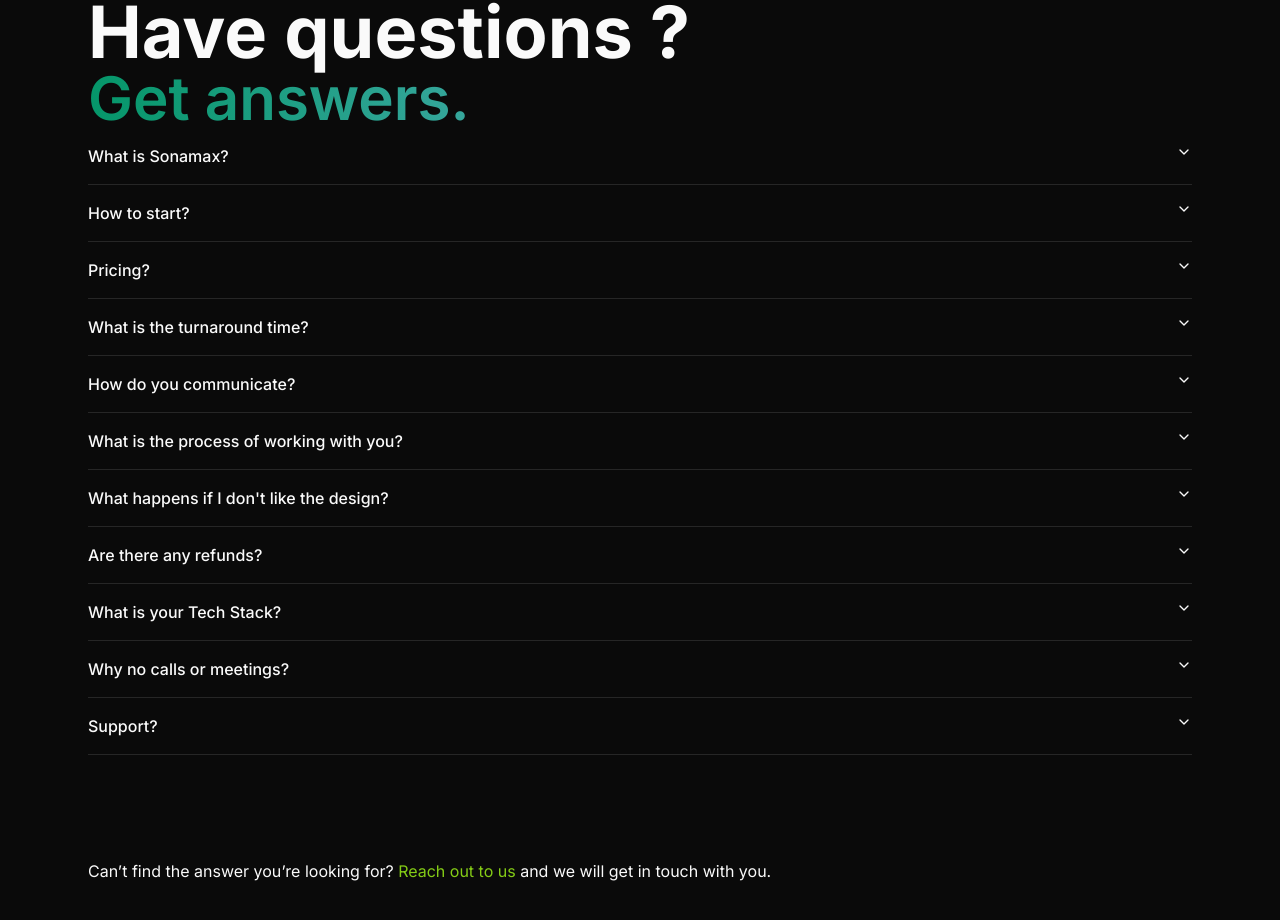
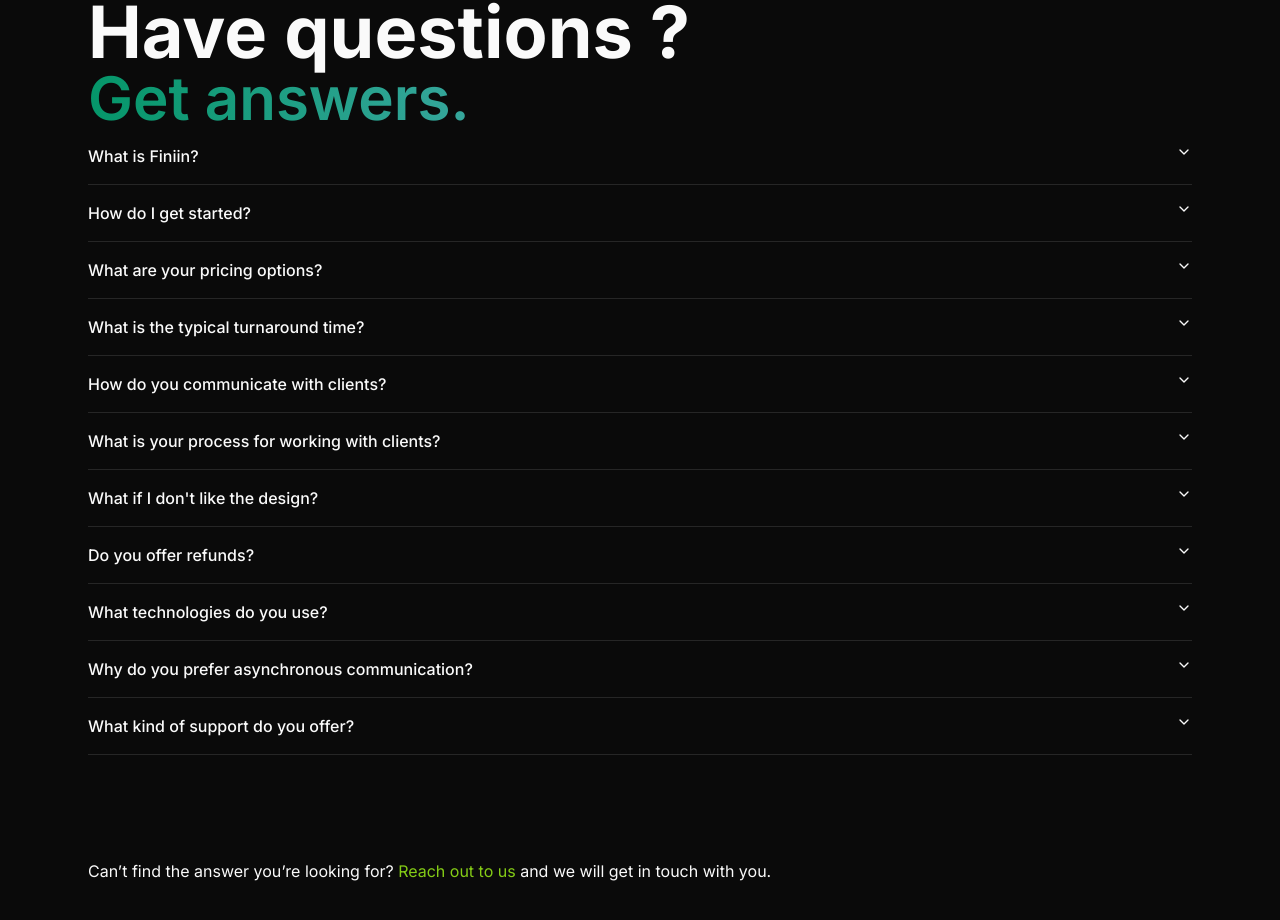
Before and after one commit to awelrisak/finiin, a Next.js app: page / in a window 1280 px wide. Shown: the part 8935-9855 px from the top of the page. Built offline with nearby package versions, Linux system fonts and the light colour scheme.

Commit message:
Update faq.tsx

```diff
--- a/src/components/marketing/faq.tsx
+++ b/src/components/marketing/faq.tsx
@@ -7,66 +7,61 @@ import {
 
 const faq = [
   {
-    question: "What is Sonamax?",
+    question: "What is Finiin?",
     answer:
-      "Sonamax is a full-fledged marketing agency that specializes in branding, web design, and digital marketing.",
+      "Finiin is a comprehensive digital marketing agency specializing in branding, web design, SEO, social media management, and graphic design.",
   },
   {
-    question: "How to start?",
+    question: "How do I get started?",
     answer:
-      "You can start by contacting us. We will get back to you within 24 hours.",
+      "You can start by contacting us through our website or email. We will respond within 24 hours to discuss your project and requirements.",
   },
   {
-    question: "Pricing?",
+    question: "What are your pricing options?",
     answer:
-      "We offer custom-tailored solutions for your business. Contact us to get a quote.",
+      "We offer custom-tailored solutions based on your specific business needs. Contact us for a personalized quote.",
   },
   {
-    question: "What is the turnaround time?",
+    question: "What is the typical turnaround time?",
     answer:
-      "We usually deliver the first draft within 1 week. The final website is delivered within 2 weeks.",
+      "The initial draft is usually delivered within 1 week. Final delivery times depend on the project's scope but typically range from 2 to 4 weeks.",
   },
   {
-    question: "How do you communicate?",
+    question: "How do you communicate with clients?",
     answer:
-      "We use email, Slack, WhatsApp and Signal to communicate. We strongly prefer Slack and keep the conversations async so that we can focus on building your website.",
+      "We use email, Slack, and WhatsApp for communication. We prefer Slack for ongoing project updates and feedback to ensure efficient and asynchronous communication.",
   },
   {
-    question: "What is the process of working with you?",
+    question: "What is your process for working with clients?",
     answer:
-      "Our process involves adding you to a communication channel where you describe your requirements (a call is optional). We then dive deep into your project which involves research, ideation and iterations -- all this with working closely with you for instant feedback.",
+      "Our process involves an initial consultation to understand your requirements, followed by a deep dive into your project. This includes research, ideation, and iterations, with continuous feedback from you to ensure the best results.",
   },
   {
-    question: "What happens if I don't like the design?",
+    question: "What if I don't like the design?",
     answer:
-      "We provide unlimited revisions until you are happy with the design. We will work with you to make sure you are happy with the design.",
+      "We offer unlimited revisions until you are satisfied with the design. Our goal is to ensure you are completely happy with the final outcome.",
   },
   {
-    question: "Are there any refunds?",
+    question: "Do you offer refunds?",
     answer:
-      "We provide refunds only if we haven't started working on your website. Once we start working on your website, we don't provide any refunds.",
+      "We provide refunds only if we haven't started working on your project. Once the work has begun, we do not offer refunds.",
   },
   {
-    question: "What is your Tech Stack?",
+    question: "What technologies do you use?",
     answer:
-      "We are comfortable with all the major frameworks and technologies there are (since we are engineers). But yes, we have our favourites. We use Next.js and Tailwind CSS to build out your website. Next because it has SEO benefits, Tailwind because it makes us fast.",
+      "We specialize in various digital marketing tools and platforms. For web development, we use technologies like Next.js and Tailwind CSS for their speed and SEO benefits.",
   },
   {
-    question: "Why no calls or meetings?",
+    question: "Why do you prefer asynchronous communication?",
     answer:
-      "We are a small team and we want to focus on building your website. We have found that calls and meetings are a huge distraction and we want to avoid them as much as possible. We prefer async communication over calls and meetings. In the past, We've built huge softwares and SaaS applications without ever getting on a call. We are confident that we can build your website without getting on a call.",
+      "As a focused team, we find that calls and meetings can be distracting. Asynchronous communication allows us to concentrate on delivering high-quality work while still providing timely updates and feedback.",
   },
-  // {
-  //   question:
-  //     "What happens if I have to make some changes in the website after it is delivered?",
-  //   answer:
-  //     "We provide you with a video tutorial on how to make changes to your website. If you still need help, we can make changes for you at an hourly rate OR you can sign up for our retainer services. Contact us on the website chat for more details.",
-  // },
   {
-    question: "Support?",
-    answer: "We offer Monday-Friday support for all our clients.",
+    question: "What kind of support do you offer?",
+    answer: "We offer support Monday through Friday for all our clients. You can reach us via email or our communication channels for any assistance.",
   },
 ];
+
 
 const FAQS = () => {
   return (
```
